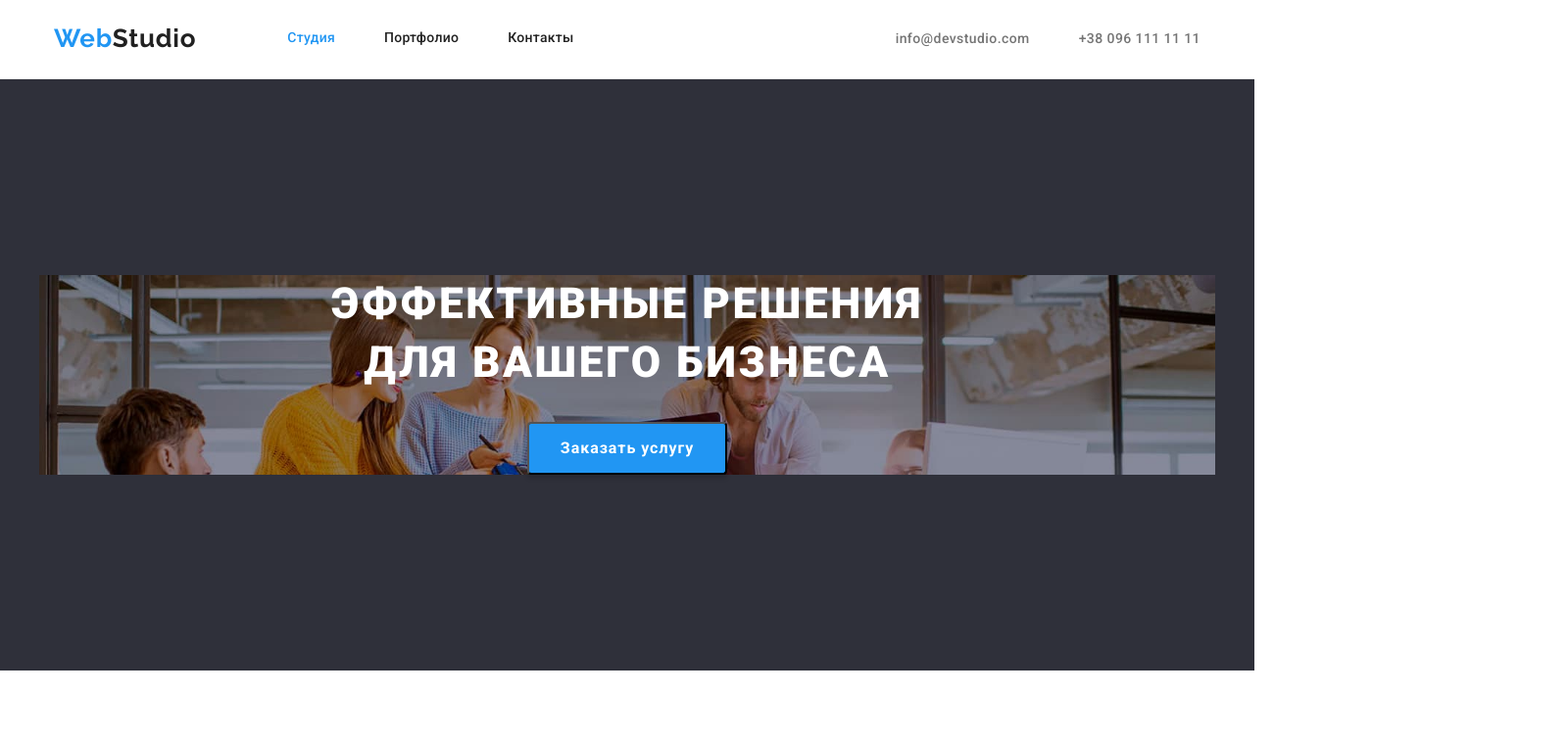
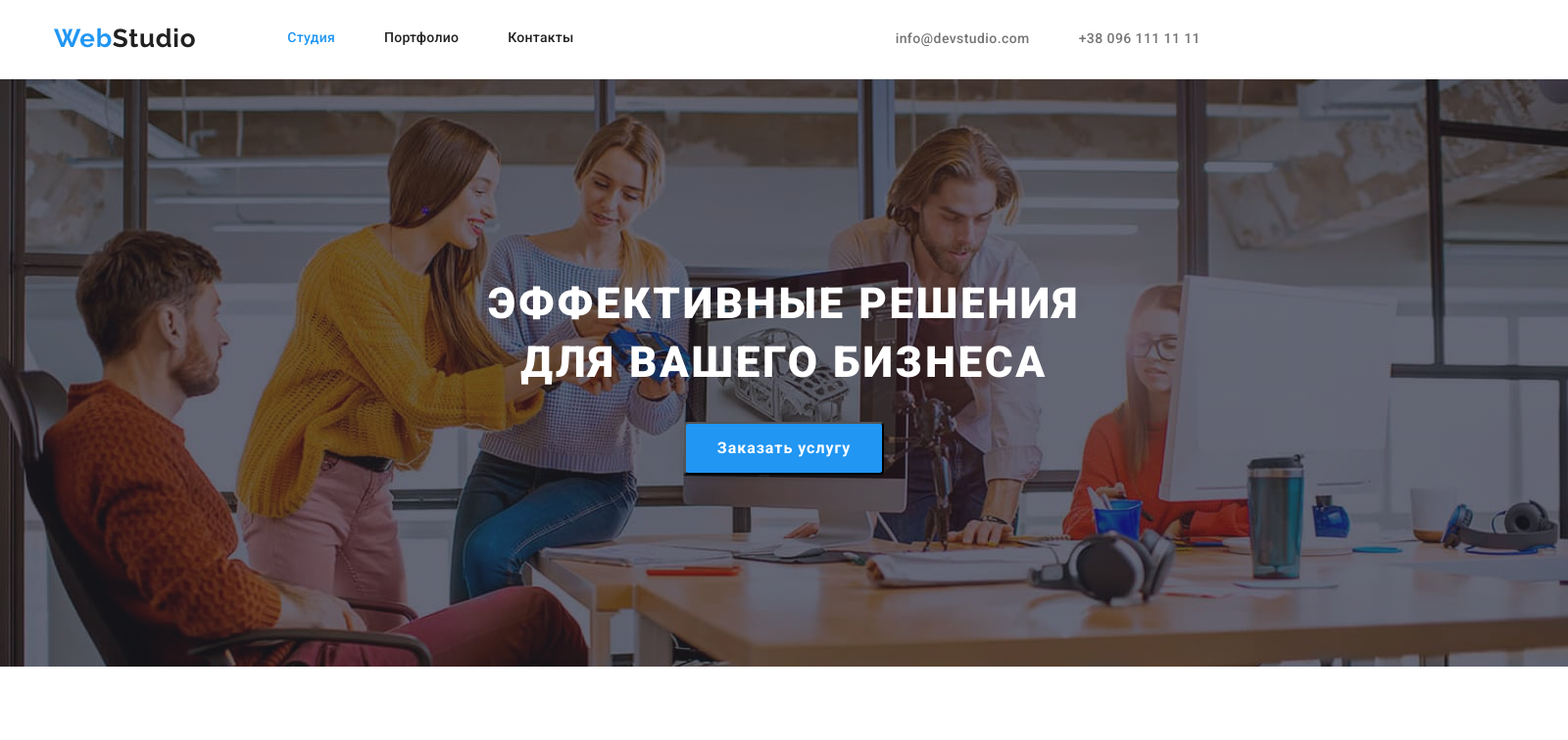
Before and after one commit to OlesyaKuzhel/goit-markup-hw-04, a plain HTML site: page index.html in a window 1280 px wide. Shown: the top 756 px of the page at 98% size, 1600 px wide, since content can reach past the window. Drawn offline with nearby package versions, Linux system fonts and the light colour scheme.

Commit message:
add backgroung

```diff
--- a/css/styles.css
+++ b/css/styles.css
@@ -192,9 +192,6 @@ text-align: center;
   display: flexbox;
   align-items: center;
   align-self: center;
-  background-image: url('../images/fon.jpg');
-  background-size: cover;
-
 }
 
 .hero {
@@ -202,6 +199,15 @@ text-align: center;
   align-items: center;
   padding-top: 200px;
   padding-bottom: 200px;
+  width: 1600px;
+  height: 600px;
+  background-image: linear-gradient(to right, rgba(47, 48, 58, 0.4), rgba(47, 48, 58, 0.4)), url('../images/fon.jpg');
+  background-size: cover;
+}
+
+.overlay {
+background-image: url('../images/fon.jpg');
+background-size: cover;
 }
 
  .hero-button {
--- a/index.html
+++ b/index.html
@@ -38,11 +38,13 @@
     <!--Уникальный контент-->
     <main>
       <!--Секция Герой-->
+      <div class="overlay">
       <section class="hero">
         <div class="container container-hero">
         <h1 class="hero-title">Эффективные решения для вашего бизнеса</h1>
         <button class="hero-button" type="button">Заказать услугу</button>
       </div>
+    </div>
       </section>
       <!--Секция О нас-->
       <section class="about">
```
